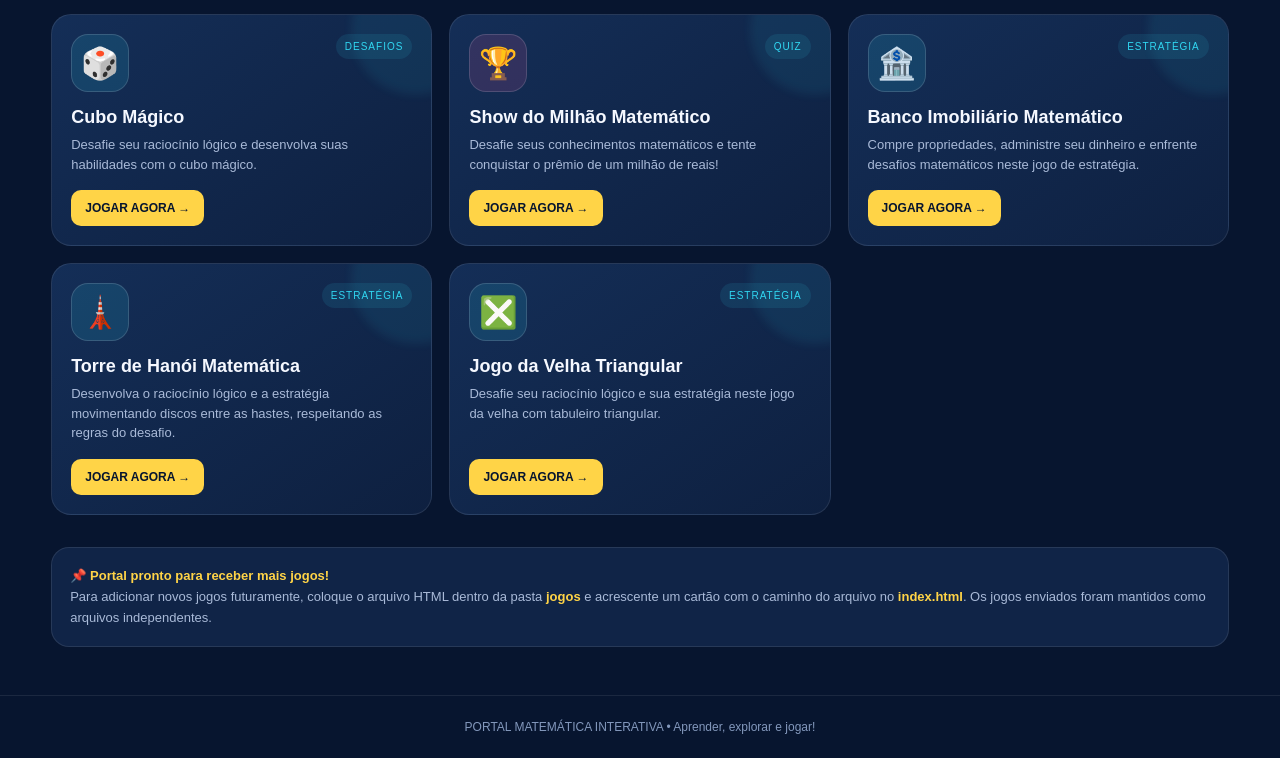
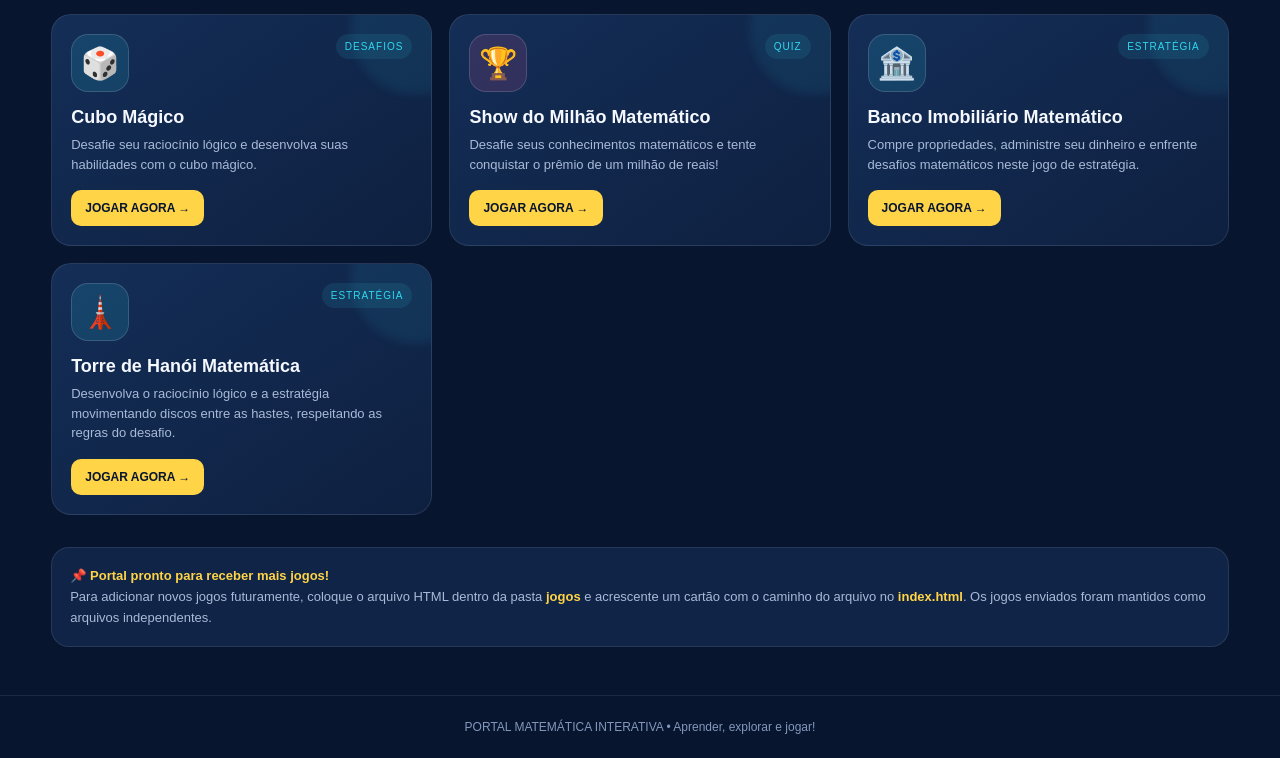
Before and after one commit to andersoncandido-blip/jogos-matematicos, a plain HTML site: page index.html in a window 1280 px wide. Shown: the part 2004-2762 px from the top of the page. Drawn offline with Linux system fonts and the light colour scheme.

Commit message:
Update index.html

```diff
--- a/index.html
+++ b/index.html
@@ -172,15 +172,7 @@ footer{margin-top:48px;padding:24px;text-align:center;color:#8398bc;border-top:1
     <p>Desenvolva o raciocínio lógico e a estratégia movimentando discos entre as hastes, respeitando as regras do desafio.</p>
     <a class="play" href="jogos/torre_de_hanoi_matematica.html">JOGAR AGORA →</a>
 </article>
-      <article class="card" data-category="raciocinio" data-name="jogo da velha triangular">
-  <div class="card-top">
-    <div class="game-icon cyan">❎</div>
-    <span class="tag">Estratégia</span>
-  </div>
-  <h3>Jogo da Velha Triangular</h3>
-  <p>Desafie seu raciocínio lógico e sua estratégia neste jogo da velha com tabuleiro triangular.</p>
-  <a class="play" href="jogos/jogo_da_velha_triangular_etapa14_sem_modo_matematico_v2.html">JOGAR AGORA →</a>
-</article>
+
 </div><div class="empty" id="empty">Nenhum jogo encontrado. Tente outra palavra ou categoria.</div></section>
 <div class="info"><strong>📌 Portal pronto para receber mais jogos!</strong><br>Para adicionar novos jogos futuramente, coloque o arquivo HTML dentro da pasta <strong>jogos</strong> e acrescente um cartão com o caminho do arquivo no <strong>index.html</strong>. Os jogos enviados foram mantidos como arquivos independentes.</div>
 </main><footer>PORTAL MATEMÁTICA INTERATIVA • Aprender, explorar e jogar!</footer>
```
